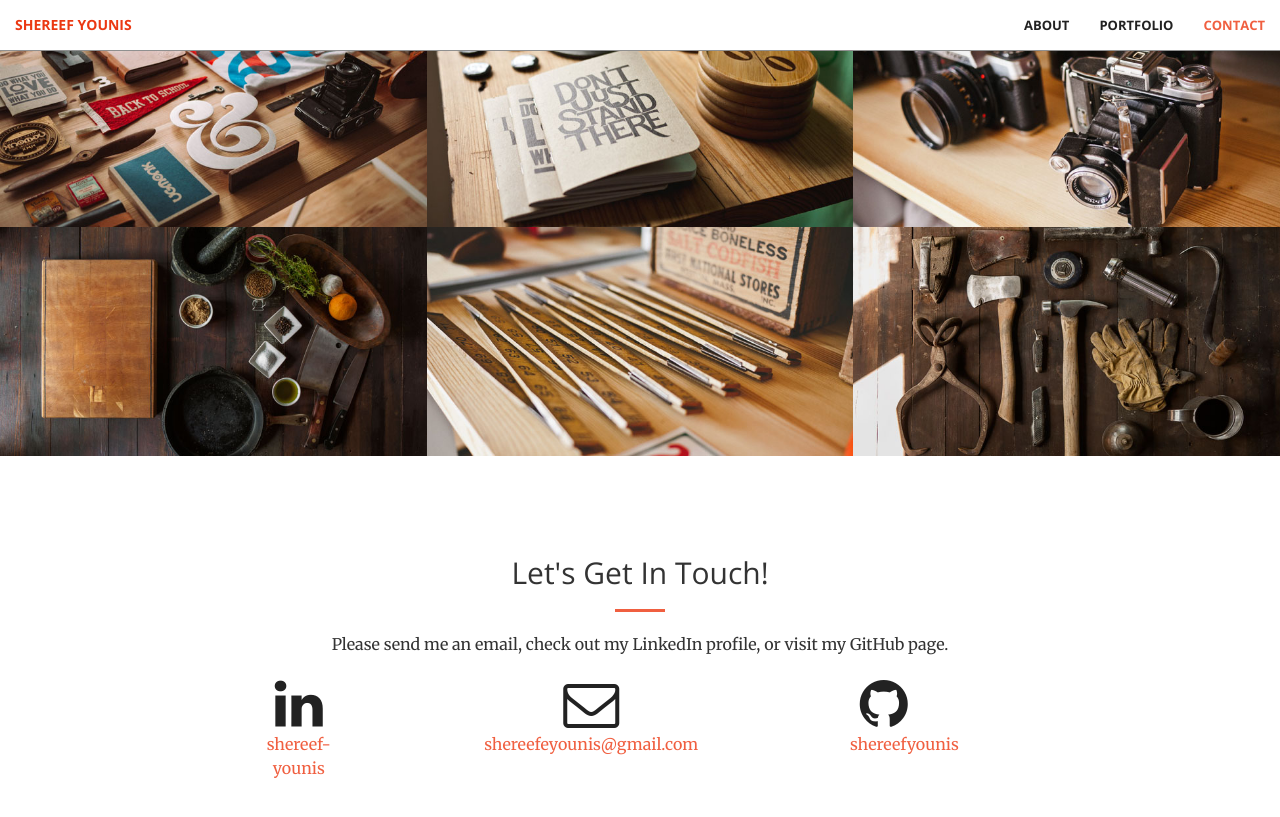
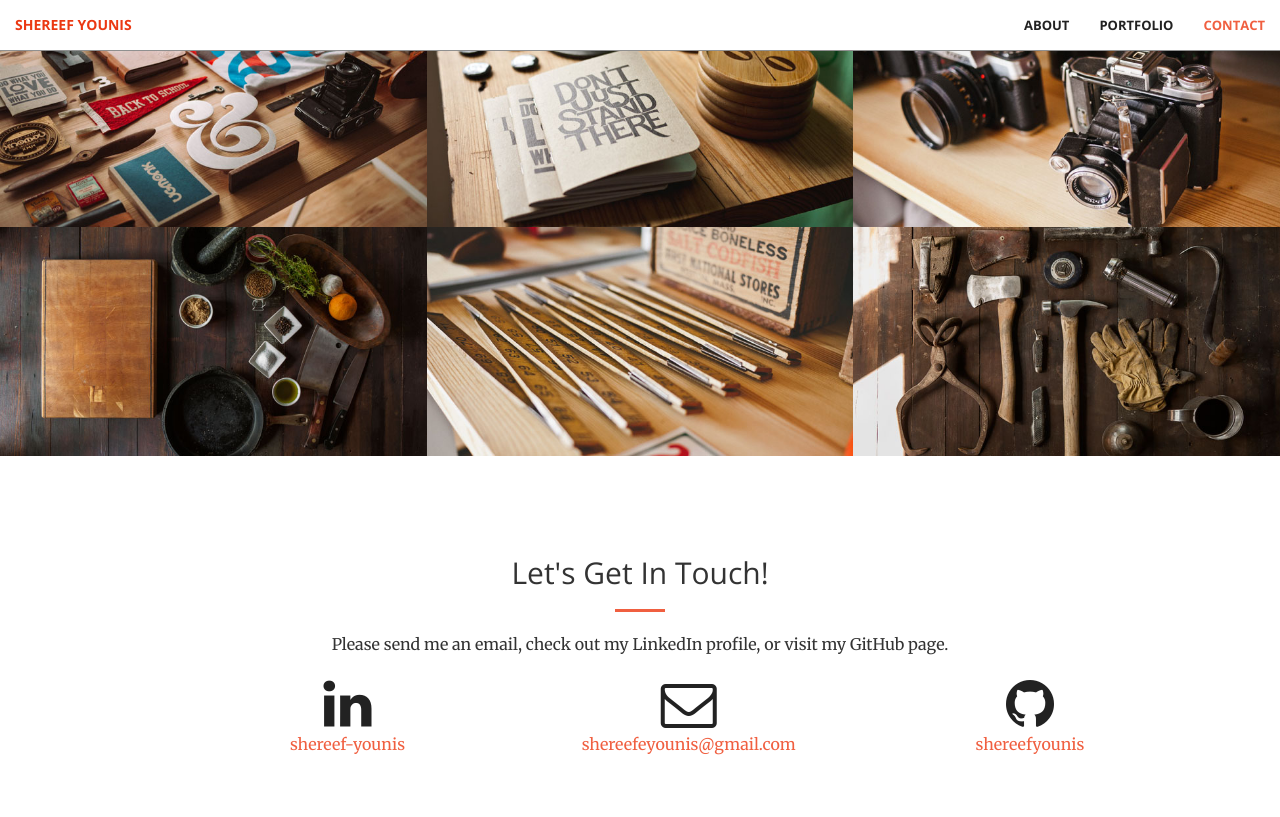
Before and after one commit to shereefyounis/Shereef-Younis-Portfolio, a Jekyll site: the page built from index.html, in a window 1280 px wide and 900 px high, scrolled down 1511 px. Shown: the top 817 px of the window. Built offline with Jekyll 4.4.1, drawn with Linux system fonts in a browser that asks for light colours.

Commit message:
Update contact.html

```diff
--- a/_includes/contact.html
+++ b/_includes/contact.html
@@ -7,7 +7,7 @@
                 <p>Please send me an email, check out my LinkedIn profile, or visit my GitHub page.</p>
             </div>
 
-        <div class="col-lg-1 col-lg-offset-2 text-center">
+        <div class="col-lg-2 col-lg-offset-2 text-center">
             <a href="https://www.linkedin.com/in/{{ site.linkedin_username }}">
                 <i class="fa fa-linkedin fa-3x wow bounceIn" data-wow-delay=".1s"></i>
                 <p>{{ site.linkedin_username }}</p>
@@ -21,7 +21,7 @@
             </a>
         </div>
 
-        <div class="col-lg-1 col-lg-offset-1 text-center">
+        <div class="col-lg-2 col-lg-offset-1 text-center">
             <a href="https://github.com/{{ site.github_username }}">
             <i class="fa fa-github fa-3x wow bounceIn" data-wow-delay=".1s"></i>
                 <p>{{ site.github_username }}</p>
```
